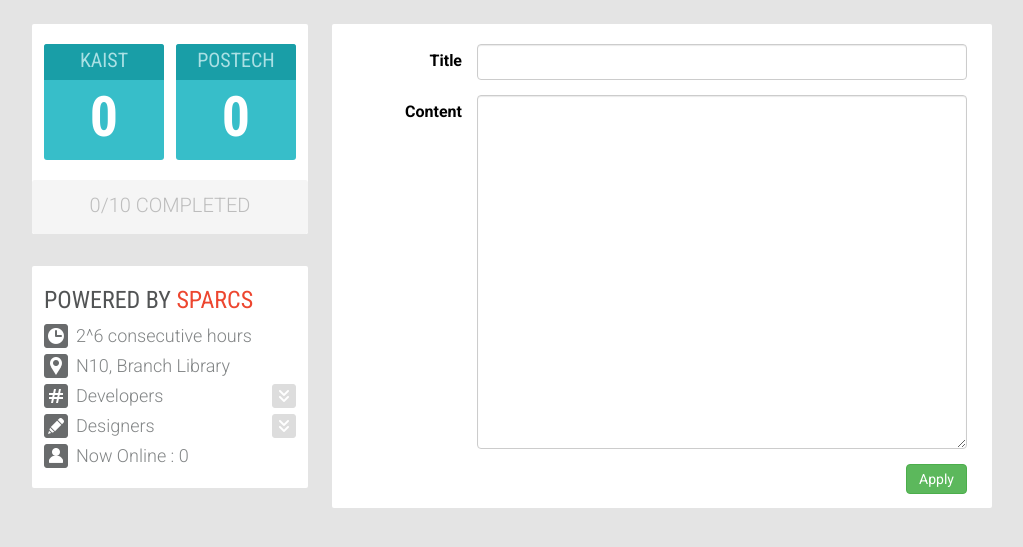
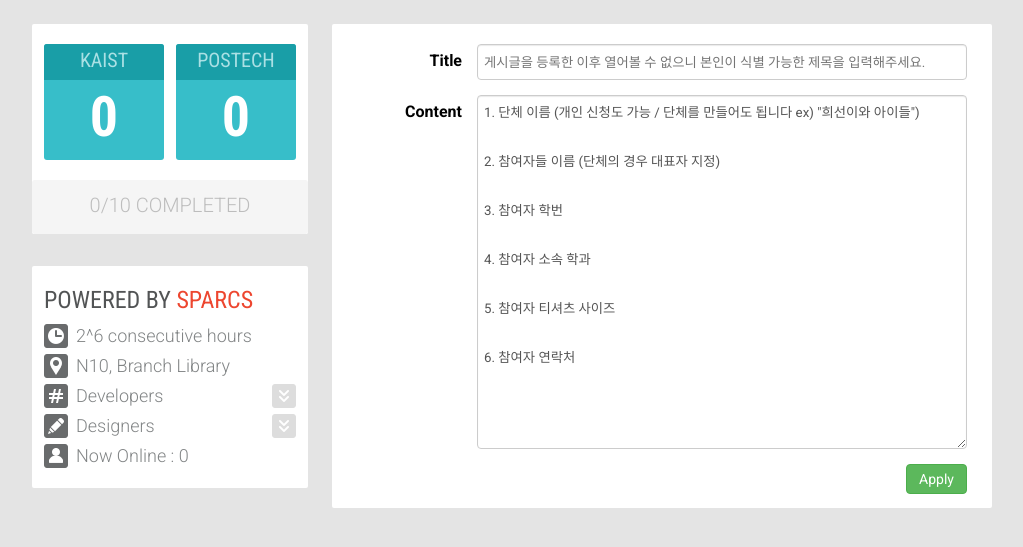
Before and after one commit to sparcs-kaist/sciwar, a Django app: page /board/write/ in a window 1280 px wide. Shown: the part 70-617 px from the top of the page, without its empty margins (128-1151 px from the left). Run offline with Django 3.2, Linux system fonts and the light colour scheme; data comes from the database, SQL or seed files in the repository; data that the repository does not hold is empty; parts of the project's set-up code (start-up, migrations or seed data) failed here and were passed over; some libraries are stand-ins or nearby versions.

Commit message:
default and placeholder text for supporters application board

```diff
--- a/sciwar/main/templates/board_write.html
+++ b/sciwar/main/templates/board_write.html
@@ -5,7 +5,6 @@
 {% endblock %}
 
 {% block script %}
-<script type="text/javascript" href="{{STATIC_URL}}js/jquery.timeago.js"></script>
 {% endblock %}
 
 {% block right %}
@@ -14,11 +13,30 @@
         {% csrf_token %}
         <div class="form-group">
             <label class="control-label">Title</label>
-            <input type="text" name="title" class="form-control" id="form-title">
+            <input type="text" name="title" class="form-control" id="form-title" placeholder="게시글을 등록한 이후 열어볼 수 없으니 본인이 식별 가능한 제목을 입력해주세요.">
         </div>
         <div class="form-group">
             <label class="col-sm-2 control-label">Content</label>
-            <textarea name="content" class="form-control" id="form-content"></textarea>
+            <textarea name="content" class="form-control" id="form-content">
+1. 단체 이름 (개인 신청도 가능 / 단체를 만들어도 됩니다 ex) "희선이와 아이들")
+
+
+2. 참여자들 이름 (단체의 경우 대표자 지정)
+
+
+3. 참여자 학번
+
+
+4. 참여자 소속 학과
+
+
+5. 참여자 티셔츠 사이즈
+
+
+6. 참여자 연락처
+
+
+            </textarea>
         </div>
         <input class="board-button right form-button" type="submit" value="Apply" />
     </form>
```
